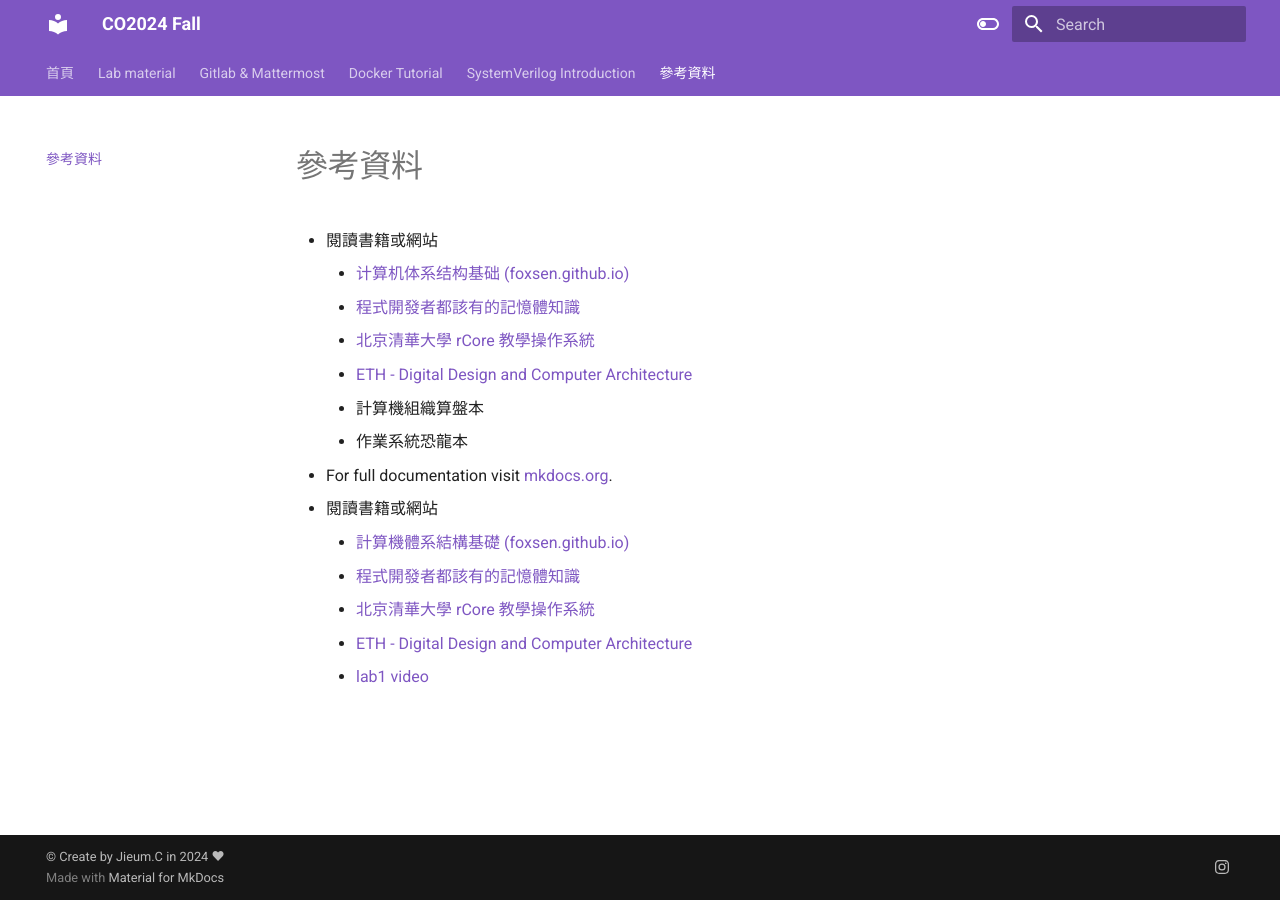
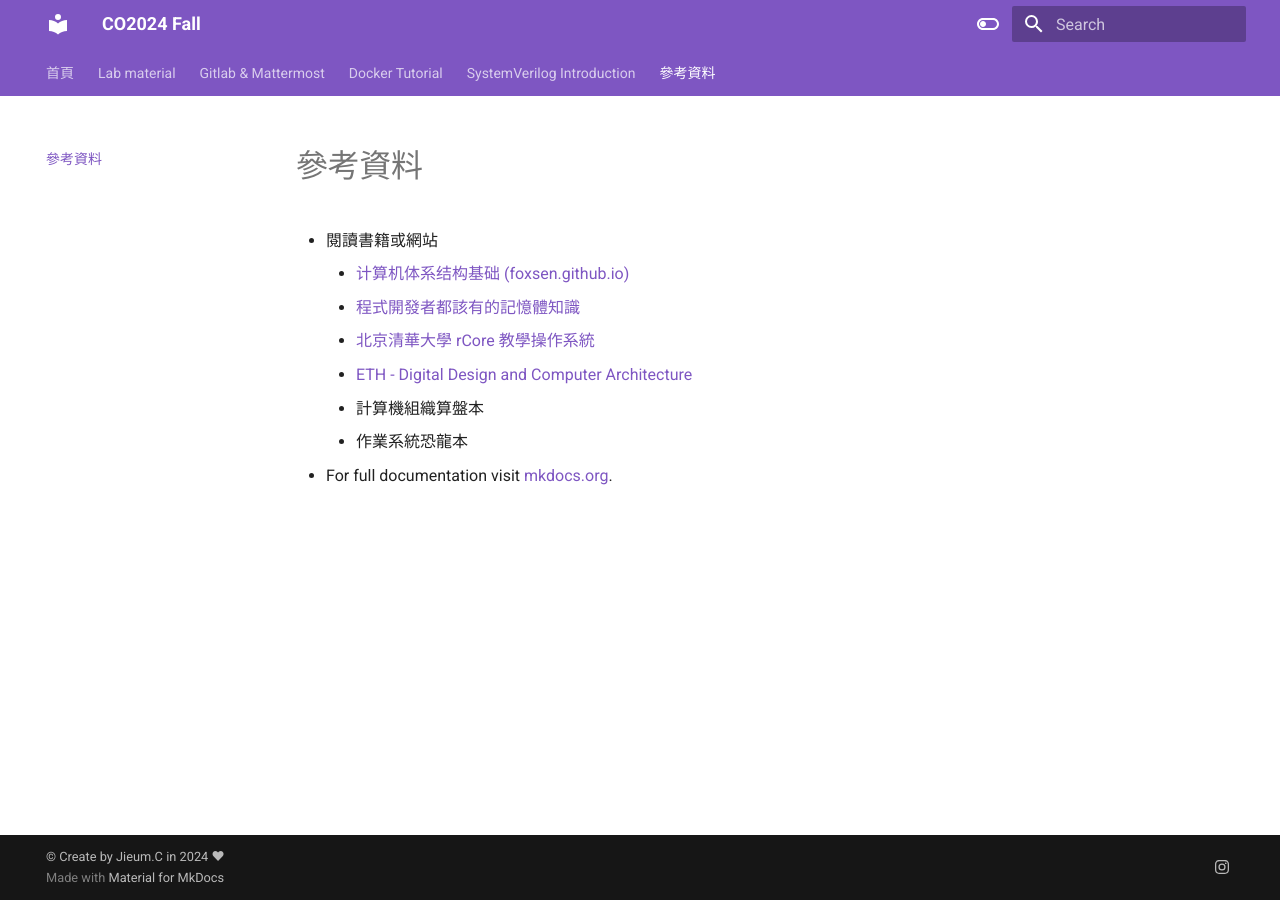
Before and after one commit to Jieumban/Test_mkdocs-, an MkDocs documentation site: the page built from docs/references.md, in a window 1280 px wide. Built offline with MkDocs 1.6.1 and Material for MkDocs 9.7.7, drawn with Linux system fonts in a browser that asks for light colours.

Commit message:
update 24080415

```diff
--- a/docs/references.md
+++ b/docs/references.md
@@ -6,10 +6,3 @@
     - 計算機組織算盤本
     - 作業系統恐龍本
 - For full documentation visit [mkdocs.org](https://www.mkdocs.org).
-
-- 閱讀書籍或網站
-    - [計算機體系結構基礎 (foxsen.github.io)](https://foxsen.github.io/archbase/)
-    - [程式開發者都該有的記憶體知識](https://sysprog21.github.io/cpumemory-zhtw/)
-    - [北京清華大學 rCore 教學操作系統](https://rcore-os.cn/rCore-Tutorial-Book-v3/index.html)
-    - [ETH - Digital Design and Computer Architecture](https://safari.ethz.ch/digitaltechnik/spring2023/doku.php?id=schedule)
-    - [lab1 video](https://youtube.com/)
```
